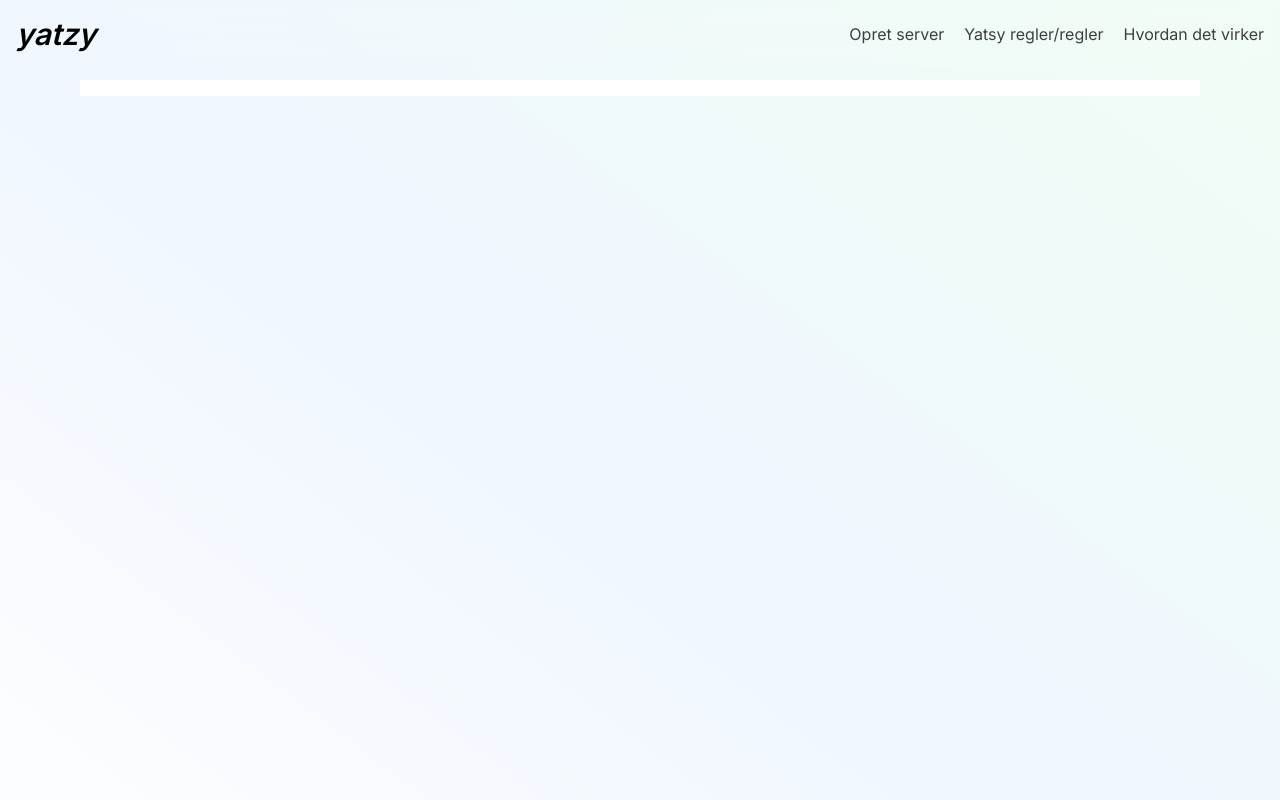
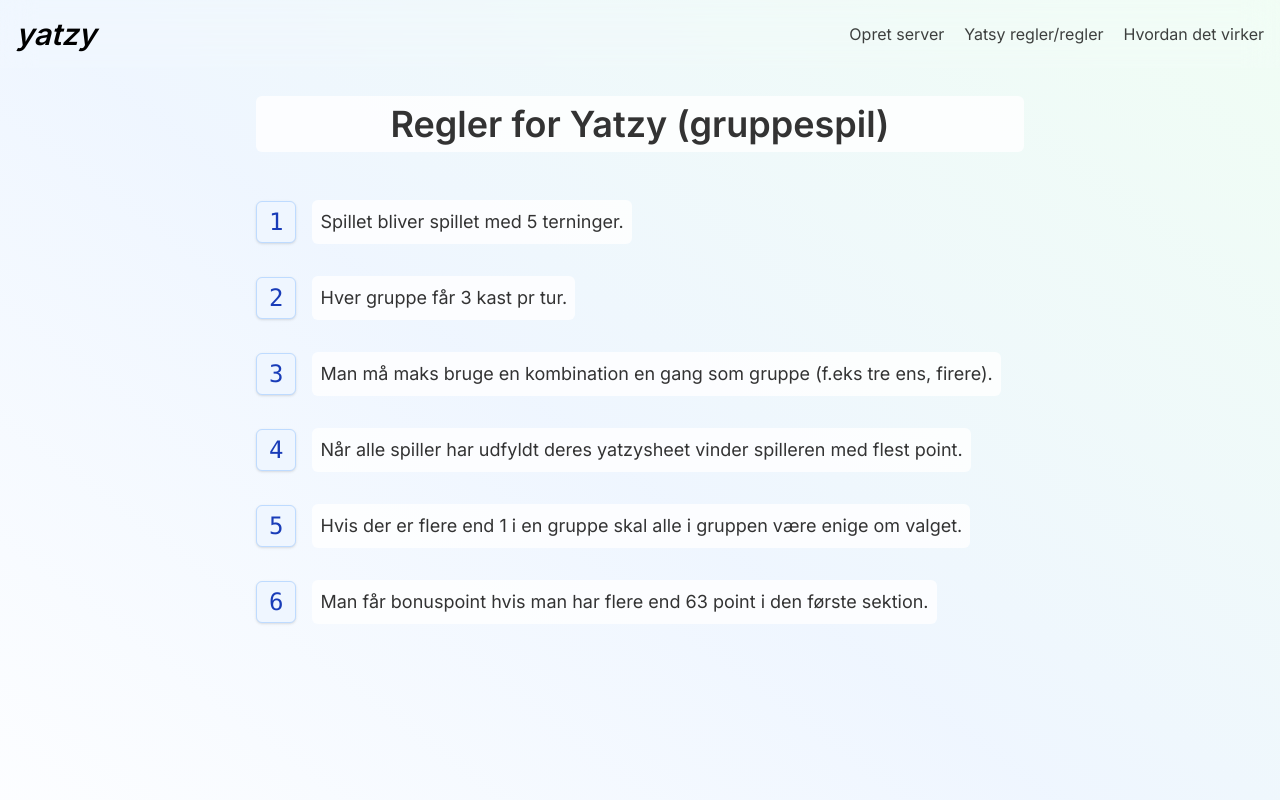
Before and after one commit to Zakers540/jatzy, a Next.js app: page /regler in a window 1280 px wide. Shown: the top 800 px of the page. Built offline with nearby package versions, Linux system fonts and the light colour scheme.

Commit message:
added rules page

```diff
--- a/app/regler/page.tsx
+++ b/app/regler/page.tsx
@@ -1,8 +1,45 @@
+//TODO: evt tilføj tips som at tilføje sociale regler
+
+const regler = [
+    {
+        regel: "Spillet bliver spillet med 5 terninger."
+    },
+    {
+        regel: "Hver gruppe får 3 kast pr tur."
+    },
+    {
+        regel: "Man må maks bruge en kombination en gang som gruppe (f.eks tre ens, firere)."
+    },
+    {
+        regel: "Når alle spiller har udfyldt deres yatzysheet vinder spilleren med flest point."
+    },
+    {
+        regel: "Hvis der er flere end 1 i en gruppe skal alle i gruppen være enige om valget."
+    },
+    {
+        regel: "Man får bonuspoint hvis man har flere end 63 point i den første sektion."
+    }
+]
+
 export default function Page() {
     return (
-        <main className="min-h-screen w-full items-center p-20">
-            <div>
-                <p className="bg-white p-2 text-lg"><span className="font-mono text-xl"></span></p>
+        <main className="min-h-screen w-full flex flex-col items-center pt-24">
+            <div className="max-w-3xl w-full">
+                <h1 className="text-center text-black/80 text-4xl font-semibold bg-white/80 rounded-md p-2 mb-12">
+                    Regler for Yatzy (gruppespil)
+                </h1>
+
+                <div className="space-y-8">
+                    {regler.map((regel, index) => (
+                        <div key={index} className="flex flex-row items-center text-black/80">
+                            <span className="font-mono text-2xl mr-4 bg-blue-50 border border-blue-200 text-blue-800 rounded-md px-3 py-1 shadow-sm">
+                                {index+1}
+                            </span>
+                            <p className="text-lg text-black/80 bg-white/80 rounded-md p-2">
+                                {regel.regel}
+                            </p>
+                        </div>))}
+                </div>
             </div>
         </main>
     )
```
